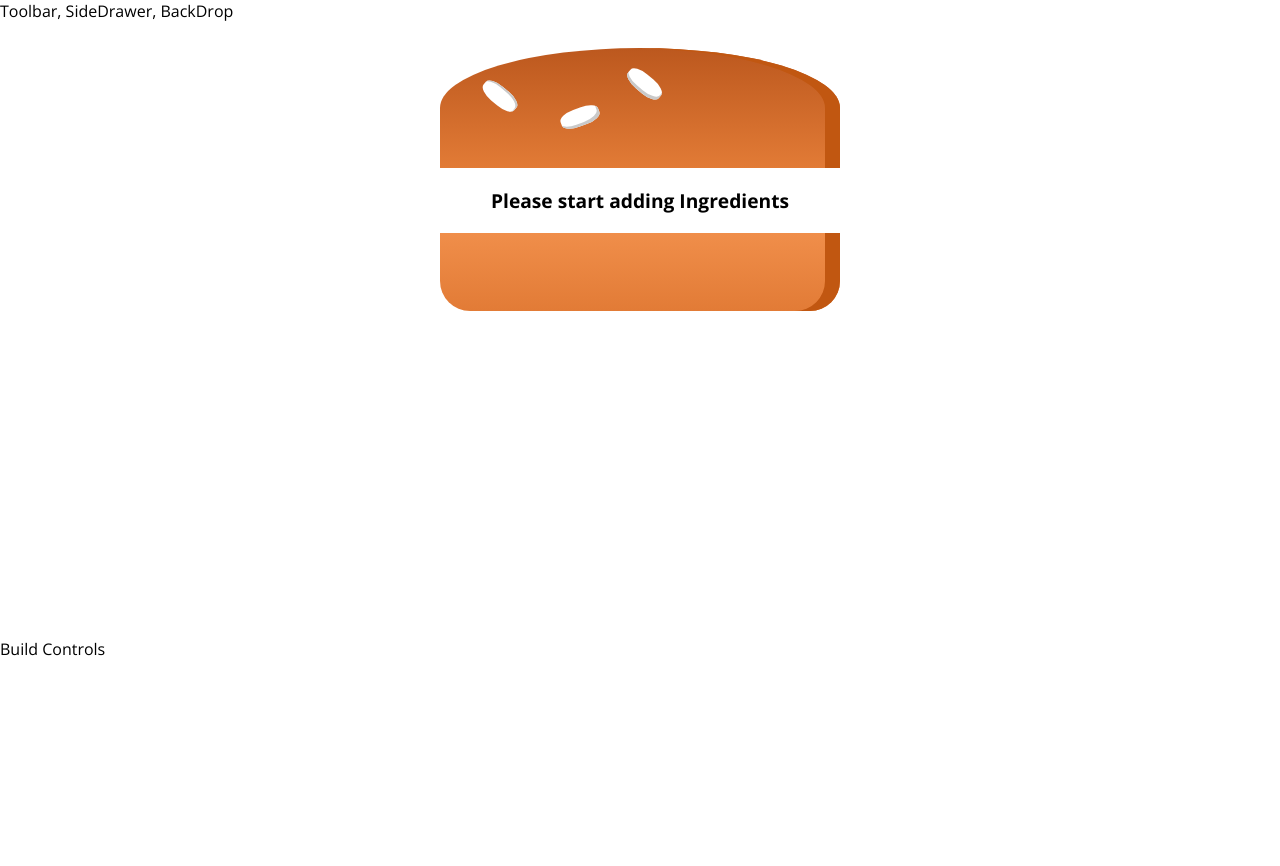
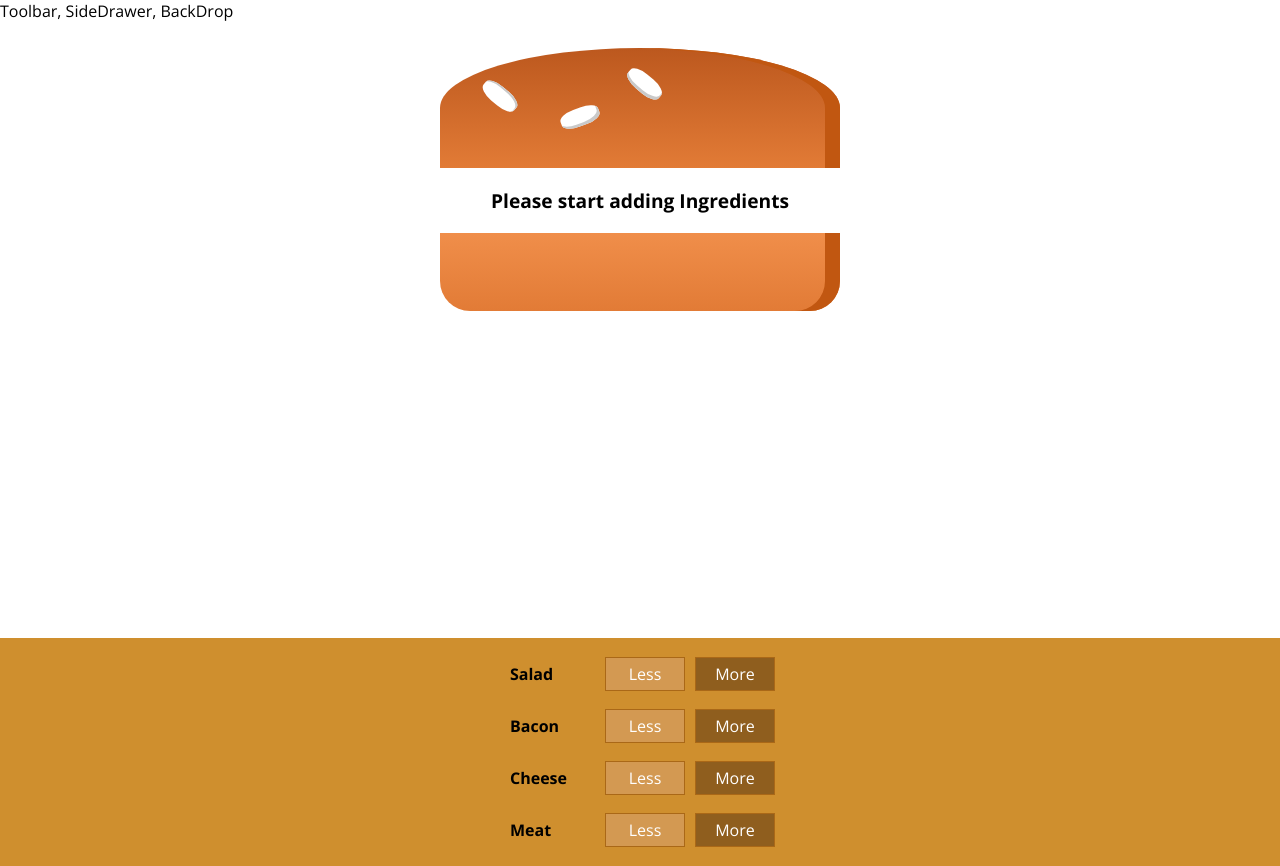
Before and after one commit to waqasbaj/Burger_Builder, a React app: page / in a window 1280 px wide. Before the commit the page ends 800 px from the top, so only its background shows below. Built offline with nearby package versions, Linux system fonts and the light colour scheme.

Commit message:
Added Build Control Buttons

```diff
--- a/src/components/Burger/BuildControls/BuildControl/BuildControl.js
+++ b/src/components/Burger/BuildControls/BuildControl/BuildControl.js
@@ -2,13 +2,15 @@
 
 import classes from './BuildControl.css'
 
-const buildControl = (props) =>{
+const buildControl = (props) =>(
+
 
     <div className = {classes.BuildControl}>
-        <div className = {classes.label}>{props.label}</div>
-        <buttom className={classes.Less}>Less</buttom>
-        <buttom className={classes.More}>More</buttom>
+        <div className = {classes.Label}>{props.label}</div>
+        <button className={classes.Less}>Less</button>
+        <button className={classes.More}>More</button>
     </div>
-}
+
+)
 
 export default buildControl
--- a/src/components/Burger/BuildControls/BuildControls.js
+++ b/src/components/Burger/BuildControls/BuildControls.js
@@ -1,9 +1,22 @@
 import React from 'react'
 import classes from './BuildControls.css'
+import BuildControl from './BuildControl/BuildControl'
+import BurgerIngredient from '../BurgerIngredient/BurgerIngredient'
+
+const controls = [
+    {label : 'Salad', type: 'salad'},
+    {label : 'Bacon', type: 'bacon'},
+    {label : 'Cheese', type: 'cheese'},
+    {label : 'Meat', type: 'meat'}
+]
 
 const buildControls = (props) => (
 
-    <div>
+    <div className = {classes.BuildControls}>
+
+        {controls.map(ctrl =>(
+            <BuildControl key ={ctrl.label} label={ctrl.label}/>
+        ))}
 
     </div>
 )
--- a/src/components/BurgerBuilder/BurgerBuilder.js
+++ b/src/components/BurgerBuilder/BurgerBuilder.js
@@ -1,6 +1,7 @@
 import React, { Component } from 'react'
 import Aux from '../../hoc/Aux'
 import Burger from '../../components/Burger/Burger'
+import BuildControls from '../../components/Burger/BuildControls/BuildControls'
 
 
 class BurgerBuilder extends Component  {
@@ -23,7 +24,7 @@
         return (
             <Aux>
                 <Burger ingredients = {this.state.ingredients}/>
-                <div> Build Controls</div>
+                <div> <BuildControls/></div>
             </Aux>
         )
     }
```
